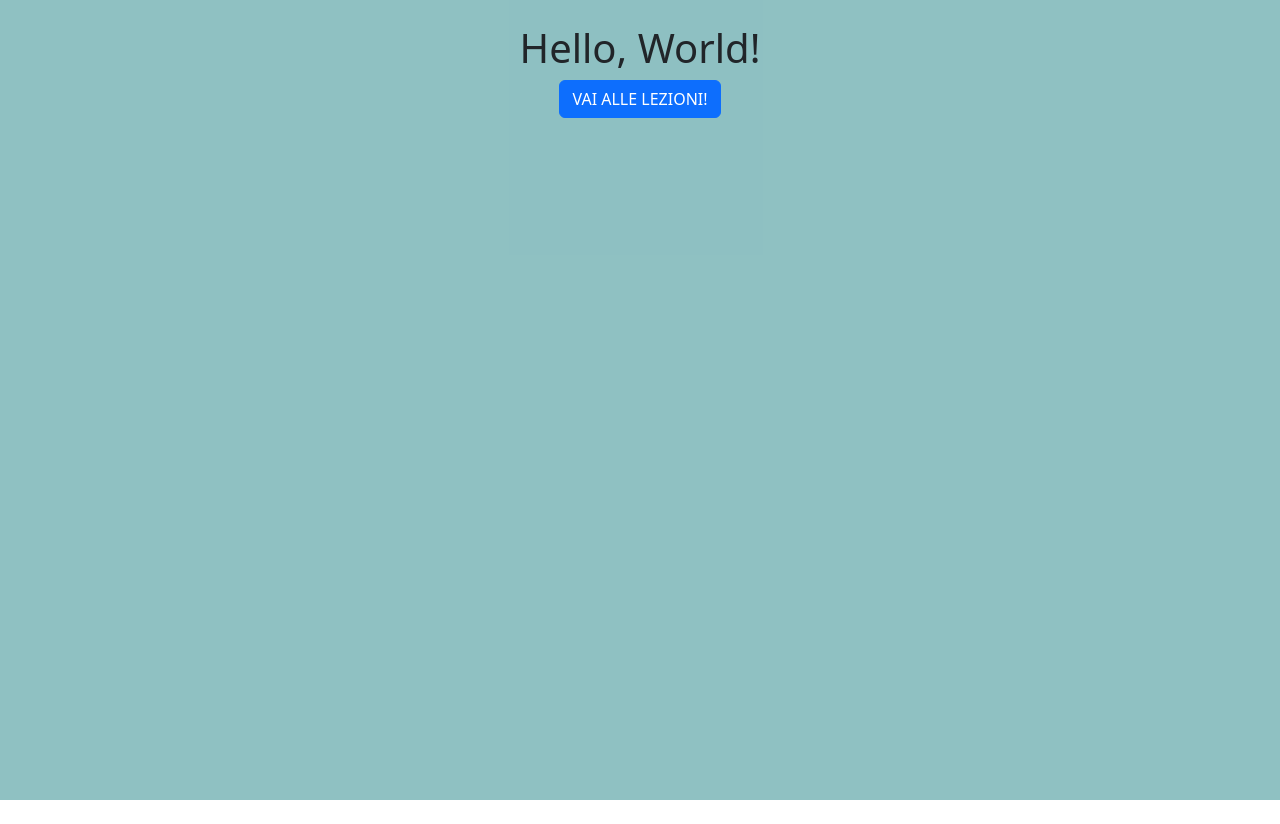
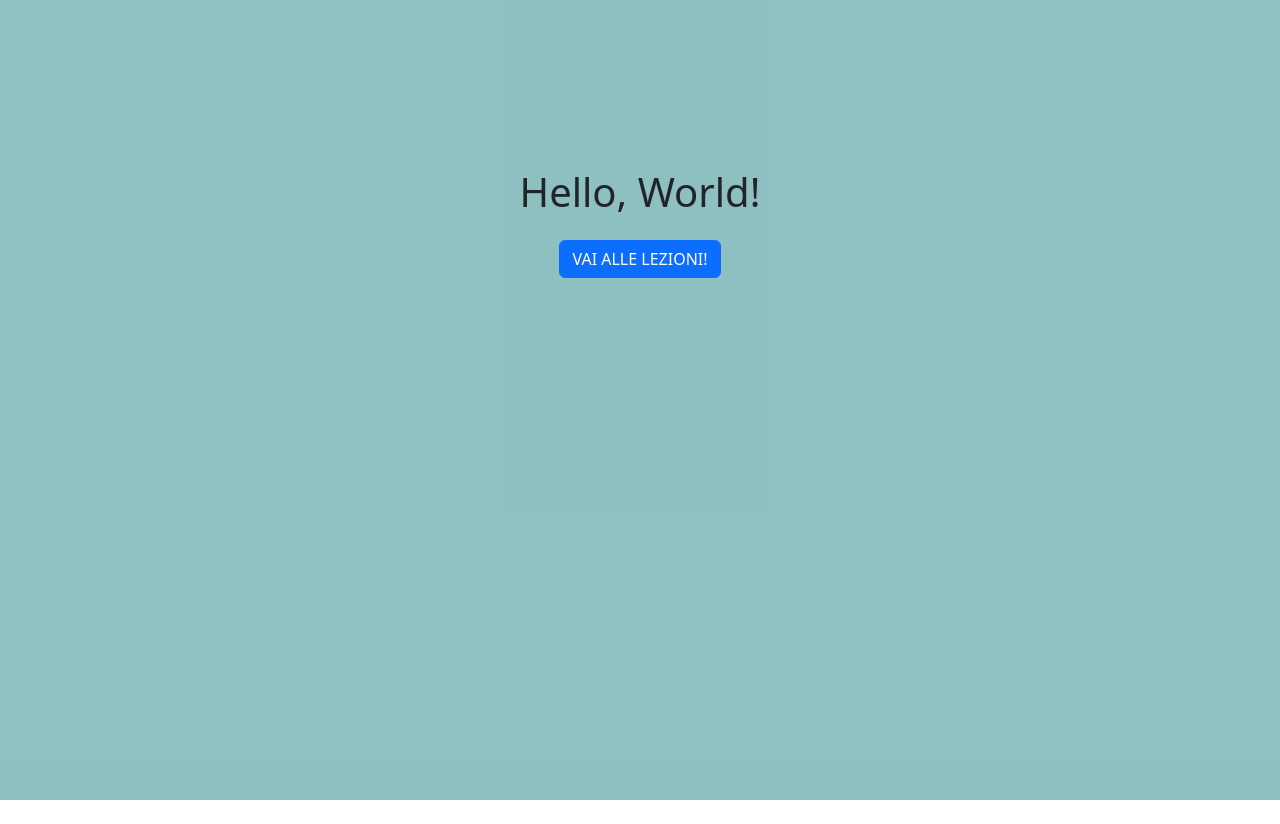
Before and after one commit to CarloSalaris/nuxt-3-first-steps, a Nuxt app: page / in a window 1280 px wide. Before the commit the page ends 800 px from the top, so only its background shows below. Built offline with nearby package versions, Linux system fonts and the light colour scheme.

Commit message:
Index layout (ish)

```diff
--- a/layouts/default.vue
+++ b/layouts/default.vue
@@ -1,6 +1,6 @@
 <template>
     <div class="vh-100 m-0 py-4" style="background-color: rgba(100, 169, 171, 0.726);">
-        <div class="container">
+        <div class="container h-100">
             <slot />
         </div>
     </div>
--- a/pages/index.vue
+++ b/pages/index.vue
@@ -1,9 +1,11 @@
 <template>
-    <div class="text-center">
-        <h1>Hello, World!</h1>
-        <NuxtLink class="btn btn-primary"
-            to="/course/chapter/1-chapter-1/lesson/1-introduction-to-typescript-with-vue-js-3">
-            VAI ALLE LEZIONI!
-        </NuxtLink>
+    <div class="my-5 d-flex text-center justify-content-center">
+        <div class="mt-5 p-5">
+            <h1 class="mb-4">Hello, World!</h1>
+            <NuxtLink class="btn btn-primary"
+                to="/course/chapter/1-chapter-1/lesson/1-introduction-to-typescript-with-vue-js-3">
+                VAI ALLE LEZIONI!
+            </NuxtLink>
+        </div>
     </div>
 </template>
```
